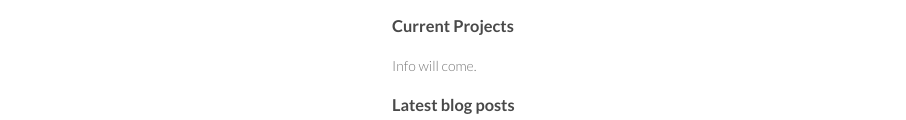
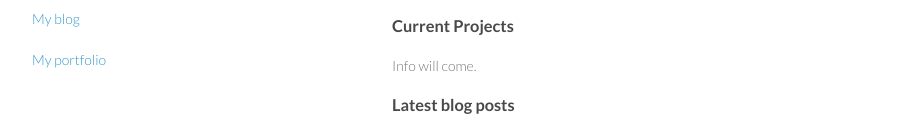
Before and after one commit to TappingGames/tappinggames.github.io, a plain HTML site: page index.html in a window 1280 px wide. Shown: the part 183-303 px from the top of the page, without its empty margins (178-1084 px from the left). Drawn offline with Linux system fonts and the light colour scheme.

Commit message:
new link

```diff
--- a/index.html
+++ b/index.html
@@ -20,6 +20,8 @@
 
 
         <p class="view"><a href="https://github.com/TappingGames">View My GitHub Profile</a></p>
+		<p class="view"><a href="/blog/index.hmtl">My blog</a></p>
+		<p class="view"><a href="/portfolio/index.html">My portfolio</a></p>
 
       </header>
       <section>
```
